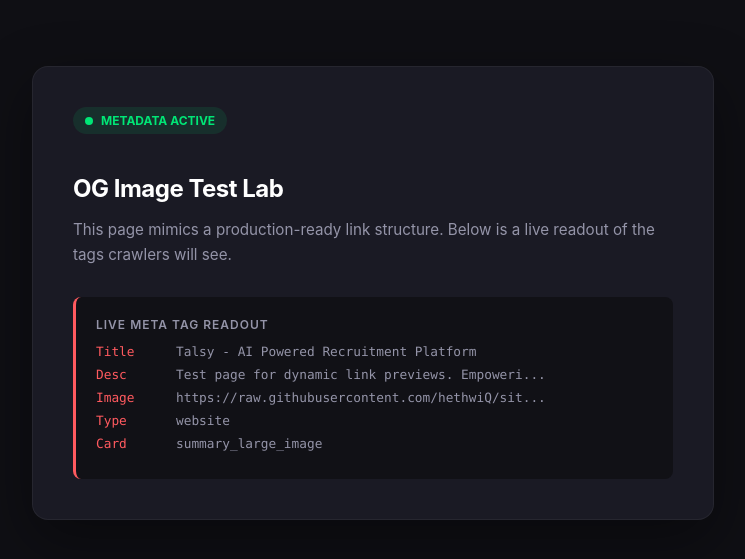
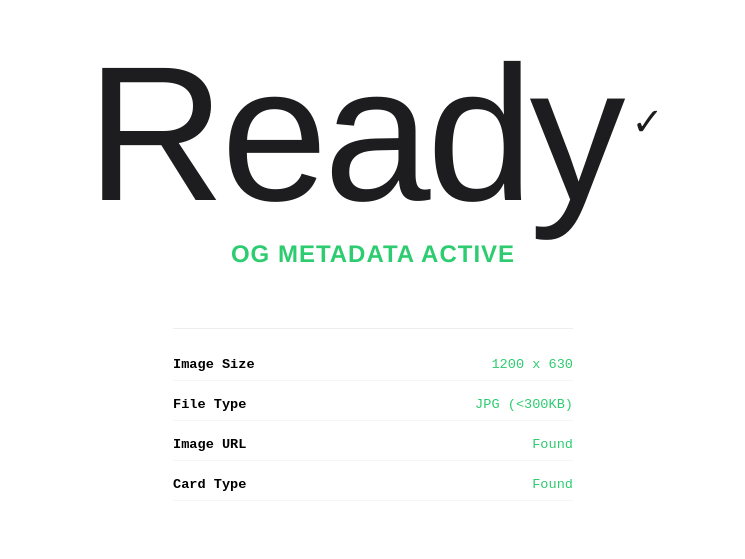
Before and after one commit to hethwiQ/Test, a plain HTML site: page index.html in a window 1280 px wide. Shown: the part 127-686 px from the top of the page, without its empty margins (267-1012 px from the left). Drawn offline with Linux system fonts and the light colour scheme.

Commit message:
Update index.html

```diff
--- a/index.html
+++ b/index.html
@@ -3,9 +3,7 @@
 <head>
     <meta charset="UTF-8" />
     <meta name="viewport" content="width=device-width, initial-scale=1.0" />
-    <meta name="theme-color" content="#0f0f14" />
-
-    <title>OG Image Test Lab | Talsy</title>
+    <title>OG Status | Talsy</title>
 
     <meta property="og:type" content="website" />
     <meta property="og:site_name" content="Talsy" />
@@ -13,7 +11,7 @@
     <meta property="og:title" content="Talsy - AI Powered Recruitment Platform" />
     <meta property="og:description" content="Test page for dynamic link previews. Empowering careers with smart automation." />
 
-    <meta property="og:image" content="https://raw.githubusercontent.com/hethwiQ/siteassets/refs/heads/main/images/Talsy-Test/Og-Main-2.jpg" />
+    <meta property="og:image" content="https://raw.githubusercontent.com/hethwiQ/siteassets/refs/heads/main/images/Talsy-Test/OG-Main-3.jpg" />
     <meta property="og:image:width" content="1200" />
     <meta property="og:image:height" content="630" />
     <meta property="og:image:alt" content="Talsy Dashboard Preview" />
@@ -21,139 +19,127 @@
     <meta name="twitter:card" content="summary_large_image" />
     <meta name="twitter:title" content="Talsy - AI Powered Recruitment Platform" />
     <meta name="twitter:description" content="Test page for dynamic link previews. Empowering careers with smart automation." />
-    <meta name="twitter:image" content="https://raw.githubusercontent.com/hethwiQ/siteassets/refs/heads/main/images/Talsy-Test/Og-Main-2.jpg" />
+    <meta name="twitter:image" content="https://raw.githubusercontent.com/hethwiQ/siteassets/refs/heads/main/images/Talsy-Test/OG-Main-3.jpg" />
 
     <style>
+        /* Fast.com Minimalist Style */
         :root {
-            --bg-color: #0f0f14;
-            --card-color: #1a1a24;
-            --text-main: #ffffff;
-            --text-muted: #9494a8;
-            --accent: #FF5A5F; /* Talsy-like Accent */
-            --code-bg: #111116;
-            --success: #00e676;
+            --text-main: #1d1d1f;
+            --text-light: #86868b;
+            --green: #2ecc71; /* Fast.com Green */
         }
 
         body {
-            background-color: var(--bg-color);
+            font-family: "Helvetica Neue", Helvetica, Arial, sans-serif;
+            background-color: #ffffff;
             color: var(--text-main);
-            font-family: -apple-system, BlinkMacSystemFont, "Segoe UI", Roboto, Helvetica, Arial, sans-serif;
             margin: 0;
+            height: 100vh;
             display: flex;
             flex-direction: column;
             align-items: center;
             justify-content: center;
-            min-height: 100vh;
-            padding: 20px;
+            text-align: center;
         }
 
-        .container {
-            width: 100%;
-            max-width: 600px;
-            background: var(--card-color);
-            border-radius: 16px;
-            padding: 40px;
-            box-shadow: 0 20px 60px rgba(0,0,0,0.4);
-            border: 1px solid rgba(255,255,255,0.05);
+        /* The Big "Speed" Number Look */
+        h1 {
+            font-size: 15vw; /* Responsive huge text */
+            font-weight: 500;
+            margin: 0;
+            line-height: 1;
+            letter-spacing: -4px;
         }
 
-        h1 { font-size: 1.5rem; margin-bottom: 10px; letter-spacing: -0.5px; }
-        p { color: var(--text-muted); line-height: 1.6; font-size: 0.95rem; margin-bottom: 30px; }
-
-        /* Status Indicator */
-        .status {
-            display: inline-flex;
-            align-items: center;
-            gap: 8px;
-            background: rgba(0, 230, 118, 0.1);
-            color: var(--success);
-            padding: 6px 12px;
-            border-radius: 100px;
-            font-size: 0.75rem;
-            font-weight: 700;
-            margin-bottom: 24px;
-        }
-        .status-dot { width: 8px; height: 8px; background: var(--success); border-radius: 50%; }
-
-        /* Live Debugger Section */
-        .debug-box {
-            background: var(--code-bg);
-            border-radius: 8px;
-            padding: 20px;
-            text-align: left;
-            border-left: 3px solid var(--accent);
+        .unit {
+            font-size: 3vw;
+            color: var(--text-main);
+            vertical-align: super;
+            margin-left: 10px;
         }
 
-        .debug-title {
-            font-size: 0.75rem;
+        .status-text {
+            color: var(--green);
+            font-size: 1.5rem;
+            margin-top: 10px;
+            font-weight: 600;
+            letter-spacing: 1px;
             text-transform: uppercase;
-            letter-spacing: 1px;
-            color: var(--text-muted);
-            margin-bottom: 12px;
-            font-weight: 600;
         }
 
-        .code-line {
-            font-family: "SF Mono", "Monaco", "Consolas", monospace;
-            font-size: 0.8rem;
-            margin-bottom: 8px;
-            word-break: break-all;
-            display: flex;
-            gap: 10px;
+        /* Minimal Debug Info */
+        .debug-container {
+            margin-top: 60px;
+            text-align: left;
+            border-top: 1px solid #eee;
+            padding-top: 20px;
+            width: 90%;
+            max-width: 400px;
         }
 
-        .label { color: var(--accent); min-width: 70px; }
-        .value { color: var(--text-muted); }
+        .debug-item {
+            display: flex;
+            justify-content: space-between;
+            font-family: monospace;
+            font-size: 0.85rem;
+            color: var(--text-light);
+            margin-bottom: 8px;
+            padding: 8px 0;
+            border-bottom: 1px solid #f5f5f5;
+        }
+
+        .debug-label { color: #000; font-weight: 600; }
+        .debug-value { color: var(--green); }
+        .debug-value.error { color: #e74c3c; }
 
     </style>
 </head>
 <body>
 
-    <div class="container">
-        <div class="status">
-            <span class="status-dot"></span>
-            METADATA ACTIVE
+    <div>
+        <h1>Ready<span class="unit">✓</span></h1>
+        <div class="status-text">OG Metadata Active</div>
+    </div>
+
+    <div class="debug-container" id="debug-output">
         </div>
 
-        <h1>OG Image Test Lab</h1>
-        <p>This page mimics a production-ready link structure. Below is a live readout of the tags crawlers will see.</p>
-
-        <div class="debug-box">
-            <div class="debug-title">Live Meta Tag Readout</div>
-            <div id="debug-output"></div>
-        </div>
-    </div>
-
     <script>
-        // This script grabs the tags actually rendered on the page so you can verify them instantly.
-        const tagsToCheck = [
-            { prop: 'og:title', label: 'Title' },
-            { prop: 'og:description', label: 'Desc' },
-            { prop: 'og:image', label: 'Image' },
-            { prop: 'og:type', label: 'Type' },
-            { name: 'twitter:card', label: 'Card' }
+        const tags = [
+            { label: 'Image Size', value: '1200 x 630' }, // Hardcoded confirmation
+            { label: 'File Type', value: 'JPG (<300KB)' },
+            { prop: 'og:image', label: 'Image URL' },
+            { name: 'twitter:card', label: 'Card Type' }
         ];
 
         const container = document.getElementById('debug-output');
 
-        tagsToCheck.forEach(tag => {
-            let element;
-            if (tag.prop) element = document.querySelector(`meta[property="${tag.prop}"]`);
-            if (tag.name) element = document.querySelector(`meta[name="${tag.name}"]`);
+        tags.forEach(tag => {
+            const row = document.createElement('div');
+            row.className = 'debug-item';
 
-            const div = document.createElement('div');
-            div.className = 'code-line';
+            let displayValue = tag.value;
+            let isError = false;
 
-            if (element) {
-                // Shorten URL for display if it's too long
-                let content = element.content;
-                if (content.length > 50) content = content.substring(0, 45) + '...';
+            // If it's a dynamic tag, fetch from DOM
+            if (tag.prop || tag.name) {
+                let el;
+                if (tag.prop) el = document.querySelector(`meta[property="${tag.prop}"]`);
+                if (tag.name) el = document.querySelector(`meta[name="${tag.name}"]`);
 
-                div.innerHTML = `<span class="label">${tag.label}</span> <span class="value">${content}</span>`;
-            } else {
-                div.innerHTML = `<span class="label" style="color:red">${tag.label}</span> <span class="value" style="color:red">MISSING</span>`;
+                if (el) {
+                    displayValue = "Found";
+                } else {
+                    displayValue = "Missing";
+                    isError = true;
+                }
             }
-            container.appendChild(div);
+
+            row.innerHTML = `
+                <span class="debug-label">${tag.label}</span>
+                <span class="debug-value ${isError ? 'error' : ''}">${displayValue}</span>
+            `;
+            container.appendChild(row);
         });
     </script>
 </body>
```
